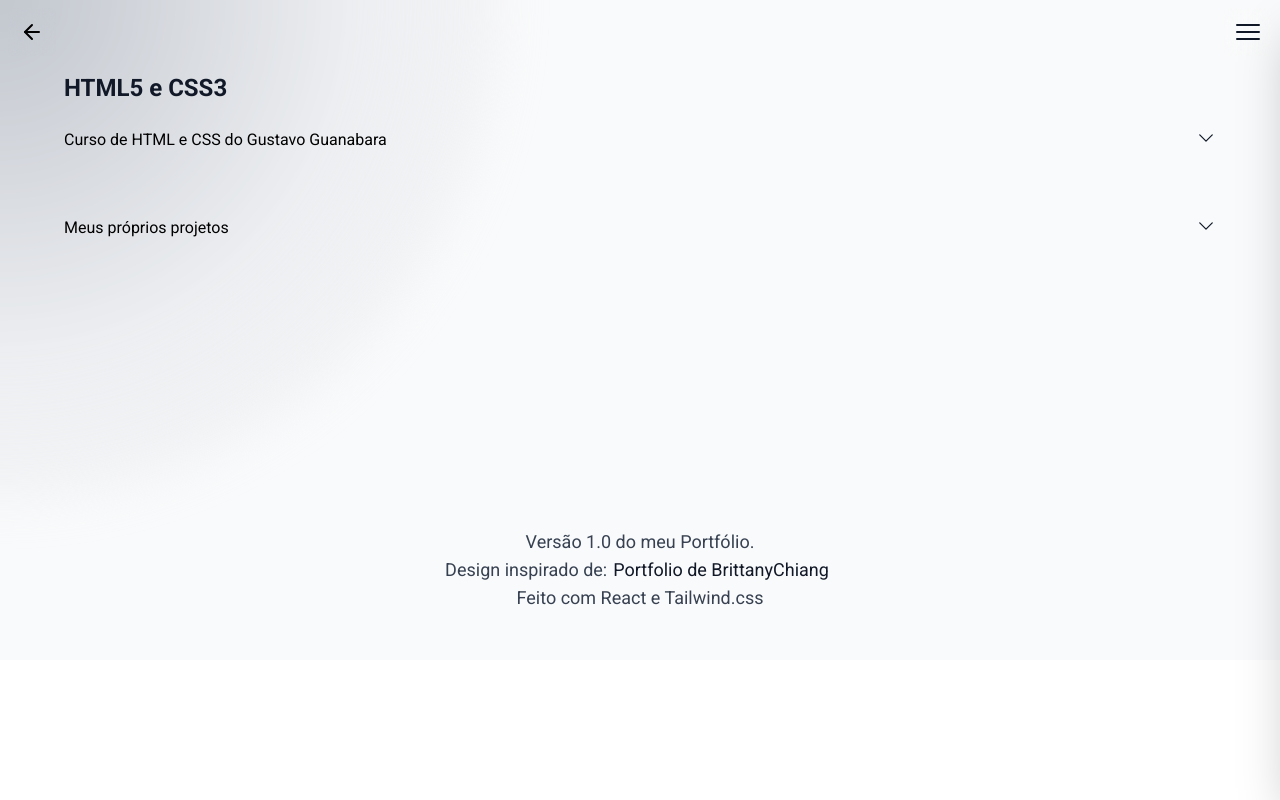
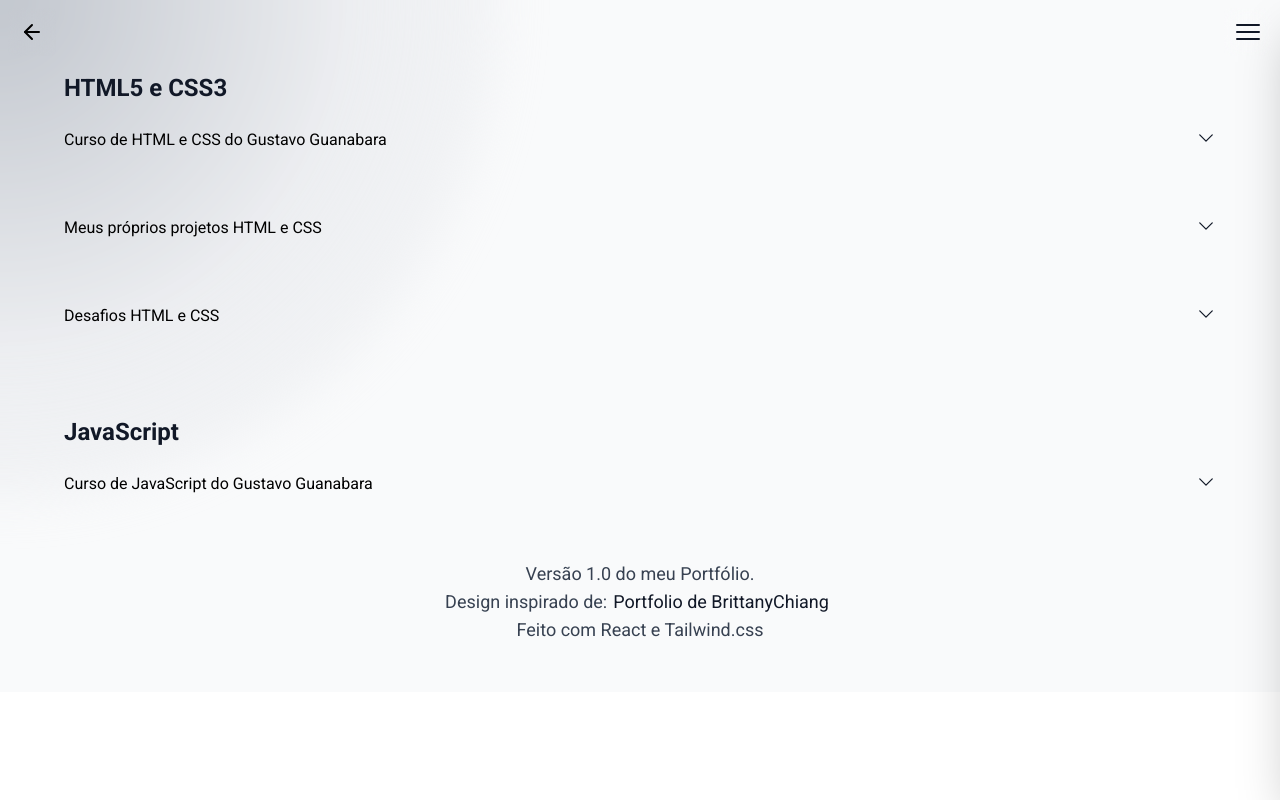
Before and after one commit to MatthewJesus7/Portfolio, a React (Create React App) app in the folder matthew/: page /Progress in a window 1280 px wide. Built offline with nearby package versions, Linux system fonts and the light colour scheme.

Commit message:
Adicionando TODOS os desafios de HTML e CSS do gustavoGuanabara

```diff
--- a/matthew/src/Components/Pages/Progress.jsx
+++ b/matthew/src/Components/Pages/Progress.jsx
@@ -7,6 +7,8 @@ import GustavoGuanabara from "../Sections/html-css/GustavoGuanabara";
 import CardsMenu from "../Layout/menus/CardsMenu";
 import CardsMenuButton from "../Layout/menus/CardsMenuButton";
 import MyProjects from "../Sections/html-css/MyProjects";
+import Challenges from "../Sections/html-css/Challenges";
+import GuanabaraJS from "../Sections/JavaScript/GuanabaraJS";
 
 const Progress = () => {
     const groupedItems = useMemo(() => popUpItems, []);
@@ -15,10 +17,14 @@ const Progress = () => {
     const popUpRef = useRef();
 
     const guanabaraRef = useRef();
-const myProjectsRef = useRef();
+    const myProjectsRef = useRef();
+    const challengesRef = useRef();
+    const guanabaraJsRef = useRef();
 
     const menuRef1 = useRef(null);
     const menuRef2 = useRef(null);
+    const menuRef3 = useRef(null);
+    const menuRef4 = useRef(null);
 
     const handleToggleMenu = (menuRef) => {
         setMenuOpen(!menuOpen);
@@ -57,7 +63,7 @@ const myProjectsRef = useRef();
 
             <Section customclass="relative z-20 -mb-8">
                 <CardsMenuButton
-                    text="Meus próprios projetos"
+                    text="Meus próprios projetos HTML e CSS"
                     menuOpen={menuOpen}
                     onClick={() => handleToggleMenu(menuRef2)}
                 />
@@ -69,11 +75,54 @@ const myProjectsRef = useRef();
             >
                 <MyProjects
                     ref={myProjectsRef}
-                    ShowPopUp={(event, name) => showPopUp(event, name)}
+                    showPopUp={(event, name) => showPopUp(event, name)}
                 />
             </CardsMenu>
 
-            <div className="h-[28vh] w-full"></div>
+            <Section customclass="relative z-20 -mb-8">
+                <CardsMenuButton
+                    text="Desafios HTML e CSS"
+                    menuOpen={menuOpen}
+                    onClick={() => handleToggleMenu(menuRef3)}
+                />
+            </Section>
+
+            <CardsMenu
+            propRef1={menuRef3}
+            propRef2={challengesRef}
+            >
+                <Challenges
+                    ref={challengesRef}
+                    showPopUp={(event, name) => showPopUp(event, name)}
+                />
+            </CardsMenu>
+
+            {/* JavaScript */}
+
+            <Section customclass="relative z-20 -mb-8">
+                <h2>JavaScript</h2>
+                <CardsMenuButton
+                    text="Curso de JavaScript do Gustavo Guanabara"
+                    menuOpen={menuOpen}
+                    onClick={() => handleToggleMenu(menuRef4)}
+                />
+            </Section>
+
+            <CardsMenu
+            propRef1={menuRef4}
+            propRef2={guanabaraJsRef}>
+                <GuanabaraJS
+                ref={guanabaraJsRef}
+                showPopUp={(event, name) => showPopUp(event, name)}
+                />
+
+                {/* <GustavoGuanabara
+                    ref={guanabaraRef}
+                    ShowPopUp={(event, name) => showPopUp(event, name)}
+                /> */}
+            </CardsMenu>
+
+            {/* <div className="h-[28vh] w-full"></div> */}
 
             <PopUp
                 items={groupedItems}
--- /dev/null
+++ b/matthew/src/Components/Sections/JavaScript/GuanabaraJS.jsx
@@ -0,0 +1,44 @@
+import { forwardRef } from "react";
+import Card from "../../Layout/Card";
+import Dot from "../../Items/Dot";
+import Tag from "../../Items/Tag";
+
+const GuanabaraJS = forwardRef(({showPopUp}, ref) => {
+
+    return(
+        <div ref={ref}>
+
+            <Card
+                href="https://matthewjesus7.github.io/JavaScript/aula04/ex001.html"
+                type="picture"
+                proof="14 de Nov — 2023"
+                picture="true"
+                backgroundImage="url('')"
+                title="Primeiro Exercicio — Olá Mundo"
+                text={`Meu primeiro exercicio, e contato com a programação!`}
+                >
+                    <Dot><Tag>h1</Tag></Dot>
+                    <Dot><Tag>hr</Tag></Dot>
+                    <Dot><Tag>p</Tag></Dot>
+                </Card>
+
+            {/* JavaScript/aula04
+            /ex001.html */}
+                <Card
+                onClick={(event) => showPopUp(event, "prezepada03")}
+                href="#"
+                type="picture"
+                // proof=""
+                picture="true"
+                backgroundImage="url('')"
+                title="Terceira Prezepada"
+                text={`A terceira prezepada, foi apenas uma demonstração das minhas habilidades + web Design da época`}
+                >
+                    <Dot>Web Design</Dot>
+                    <Dot>HTML e CSS</Dot>
+                </Card>
+        </div>
+    );
+});
+
+export default GuanabaraJS;
--- /dev/null
+++ b/matthew/src/Components/Sections/html-css/Challenges.jsx
@@ -0,0 +1,94 @@
+import { forwardRef } from "react";
+import Card from "../../Layout/Card";
+import Dot from "../../Items/Dot";
+
+const Challenges = forwardRef(({showPopUp}, ref) => {
+    return(
+        <div ref={ref}>
+            <Card
+                href="https://matthewjesus7.github.io/html-css/exercicios/desafios/d10/android.html"
+                type="picture"
+                // proof=""
+                picture="true"
+                backgroundImage="url('')"
+                title="Desafio 10 — Android"
+                text={`Meu primeiro desafio feito, não havia feito nenhum antes, pois não eram verdadeiros desafios. Esse site envolve um blog sobre o android`}
+                >
+                    <Dot>Desafio</Dot>
+                    <Dot>Pequenas peças se encaixando</Dot>
+                    <Dot>Responsivo</Dot>
+                </Card>
+
+                <Card
+                onClick={(event) => showPopUp(event, "desafio12")}
+                href="#"
+                type="picture"
+                // proof=""
+                picture="true"
+                backgroundImage="url('')"
+                title="Desafio 12 - Cordel"
+                text={`Desafio proposto por gustavo guanabara, um cordel completo, que envolve imagens com efeito paralax e responsividade básica`}
+                >
+                    <Dot>Desafio</Dot>
+                    <Dot>Background</Dot>
+                    <Dot>Responsivo</Dot>
+                </Card>
+
+                <Card
+                onClick={(event) => showPopUp(event, "desafio13")}
+                href="#"
+                type="picture"
+                // proof=""
+                picture="true"
+                backgroundImage="url('')"
+                title="Desafio 13 - Tabelas"
+                text={`Desafio de montagem de tabelas, que de primeira vista pareciam difícieis, mas, graças as boas aulas, consegui supera-los com muita facilidade.`}
+                >
+                    <Dot>Desafio</Dot>
+                    <Dot>Tabelas</Dot>
+                </Card>
+
+                <Card
+                href="https://matthewjesus7.github.io/html-css/exercicios/desafios/p-social/pacote-d013/index.html"
+                type="picture"
+                // proof=""
+                picture="true"
+                backgroundImage="url('')"
+                title="Desafio — Redes Sociais"
+                text={`Desafio de redes sociais proposto por gustavo guanabara, não enumerado, mas se trata de iframes e seu uso em prática.`}
+                >
+                    <Dot>Desafio</Dot>
+                    <Dot>iframes</Dot>
+                </Card>
+
+                <Card
+                href="https://matthewjesus7.github.io/html-css/exercicios/desafios/p-login/index.html"
+                type="picture"
+                // proof=""
+                picture="true"
+                backgroundImage="url('')"
+                title="Desafio — Página de login (Não funcional)"
+                text={`Desafio de uma página de login, "completa" feito primeiramente sozinho por mim, reunindo todo o meu conhecimento em HTML e CSS da época.`}
+                >
+                    <Dot>Desafio</Dot>
+                    <Dot>Responsividade</Dot>
+                </Card>
+
+                <Card
+                href="https://matthewjesus7.github.io/html-css/exercicios/desafios/p-loginguanab/index.html"
+                type="picture"
+                // proof=""
+                picture="true"
+                backgroundImage="url('')"
+                title="Página de login com guanabara (Não funcional)"
+                text={`Agora, a página dirigida pelo professor gustavo guanabara, com diversos ensinamentos extras, e, com um toque de personalização meu.`}
+                >
+                    <Dot>Desafio</Dot>
+                    <Dot>Responsividade</Dot>
+                    <Dot>Aprendizado</Dot>
+                </Card>
+        </div>
+    )
+})
+
+export default Challenges
--- a/matthew/src/Components/Sections/html-css/MyProjects.jsx
+++ b/matthew/src/Components/Sections/html-css/MyProjects.jsx
@@ -1,6 +1,6 @@
 import Card from "../../Layout/Card";
 import Dot from "../../Items/Dot";
-import Tag from "../../Items/Tag";
+// import Tag from "../../Items/Tag";
 import { forwardRef } from "react";
 
 const MyProjects = forwardRef(({ ShowPopUp }, ref) => {
--- a/matthew/src/data.js
+++ b/matthew/src/data.js
@@ -84,4 +84,16 @@ export const popUpItems = [
         { text: "sobre", href: "https://matthewjesus7.github.io/html-css/Exercicios/prezepadas/3terceira-prezepada/sobre.html" },
     ]},
 
+    { name: "desafio12",
+      items: [
+        { text: "Sozinho", href: "https://matthewjesus7.github.io/html-css/exercicios/desafios/d12-eu/cordel.html" },
+        { text: "Com gustavoGuanabara", href: "https://matthewjesus7.github.io/html-css/exercicios/desafios/d12/index.html" },
+    ]},
+
+    { name: "desafio13",
+      items: [
+        { text: "Tabela 1", href: "https://matthewjesus7.github.io/html-css/exercicios/desafios/d13/d13-1.html" },
+        { text: "Tabela 2", href: "https://matthewjesus7.github.io/html-css/exercicios/desafios/d13/d13-2.html" },
+    ]},
+
   ];
```
